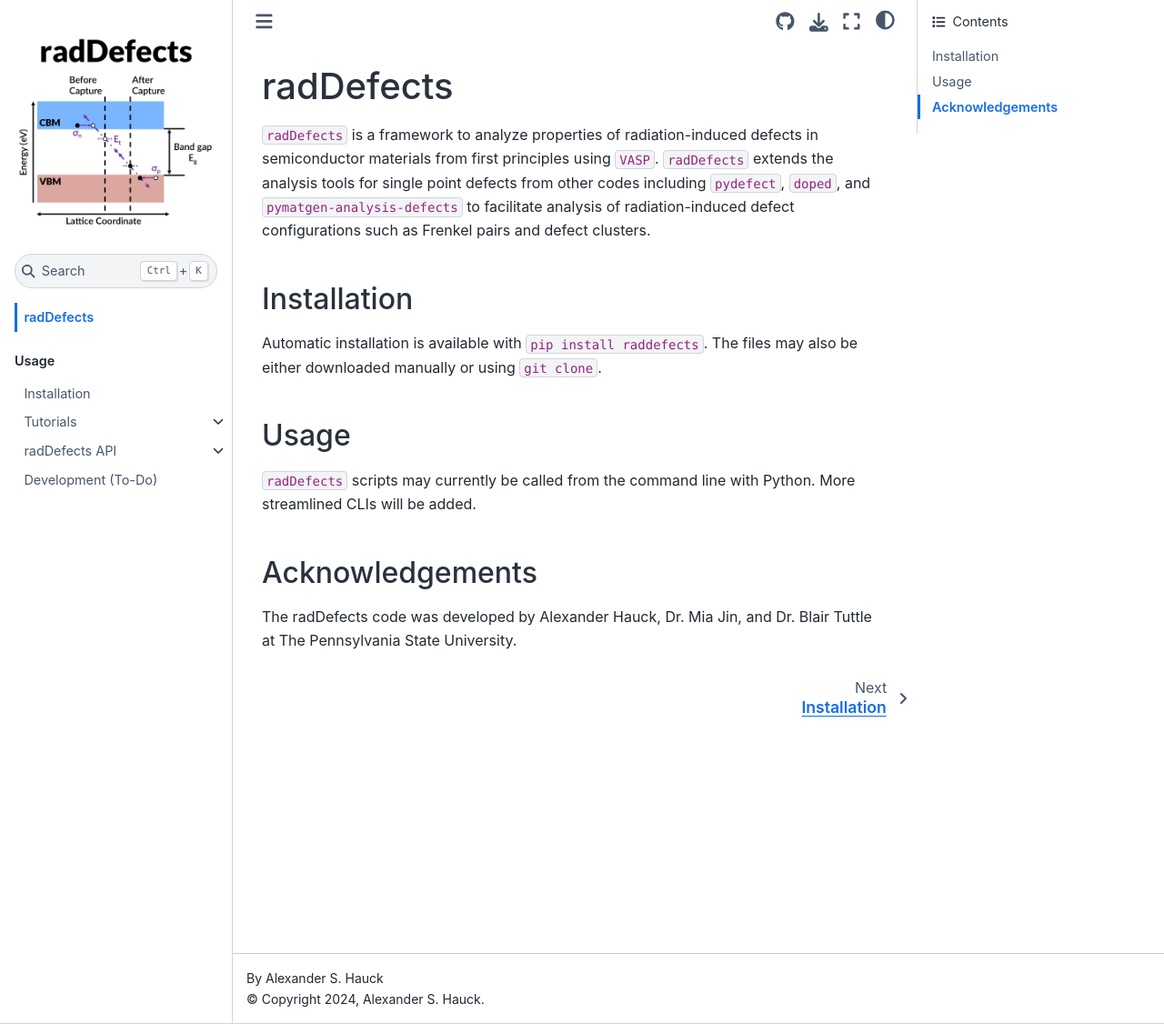
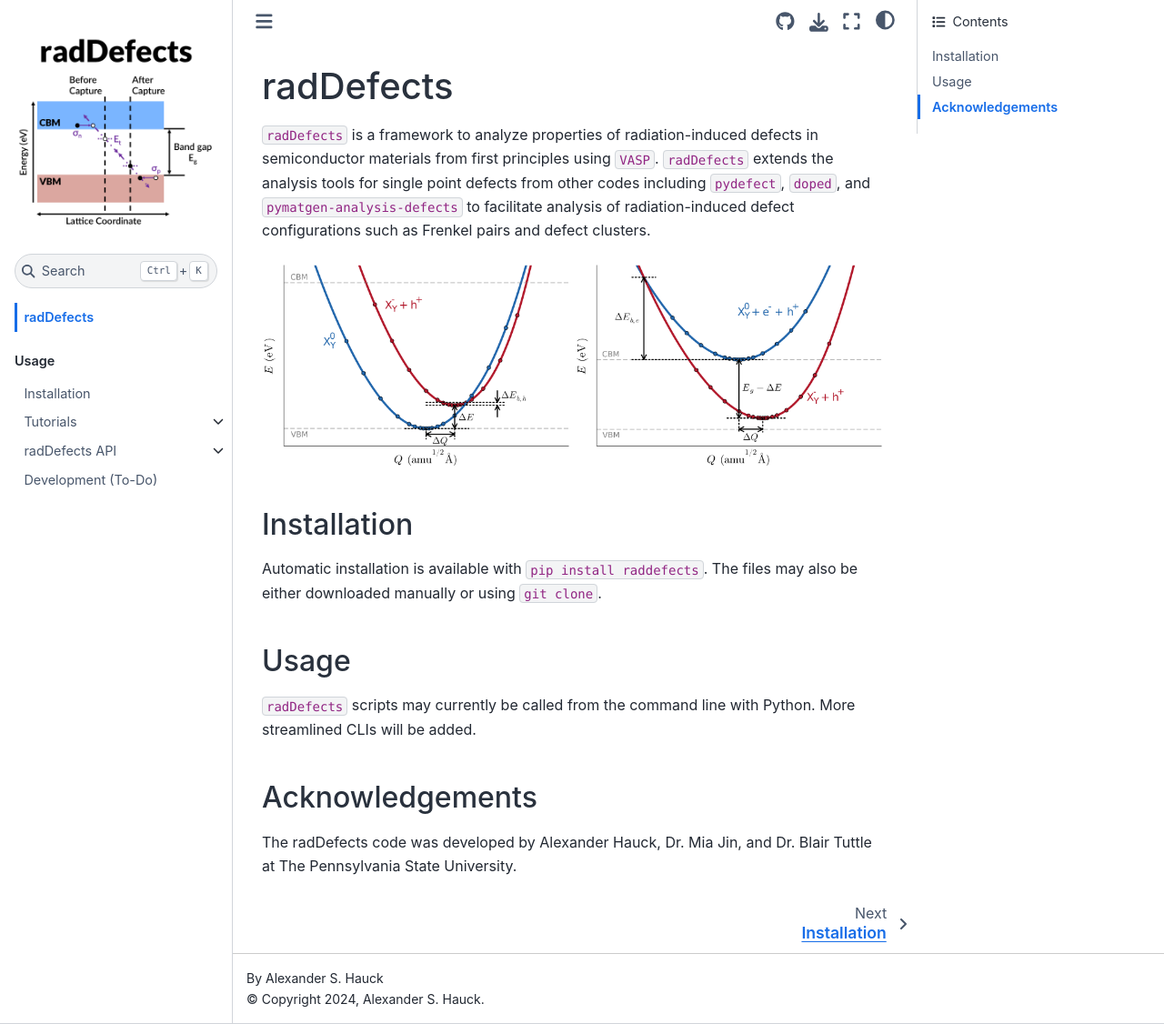
Before and after one commit to hauck-as/radDefects, a Sphinx documentation site: the page built from docs/index.rst, in a window 1280 px wide and 1126 px high. Shown: the whole window at 91% size. Built offline with Sphinx 7.4.7 and the Sphinx Book theme 1.1.4, drawn with Linux system fonts in a browser that asks for light colours; pages that are not in the unit, such as notebooks, are missing from menus.

Commit message:
Add CCD schematic to site

```diff
--- a/docs/index.rst
+++ b/docs/index.rst
@@ -3,6 +3,8 @@ radDefects
 ##########
 ``radDefects`` is a framework to analyze properties of radiation-induced defects in semiconductor materials from first principles using ``VASP``.
 ``radDefects`` extends the analysis tools for single point defects from other codes including ``pydefect``, ``doped``, and ``pymatgen-analysis-defects`` to facilitate analysis of radiation-induced defect configurations such as Frenkel pairs and defect clusters.
+
+.. image:: cc_schematic.png
 
 ------------
 Installation
```
Also changed, not shown: docs/cc_schematic.png (added).
